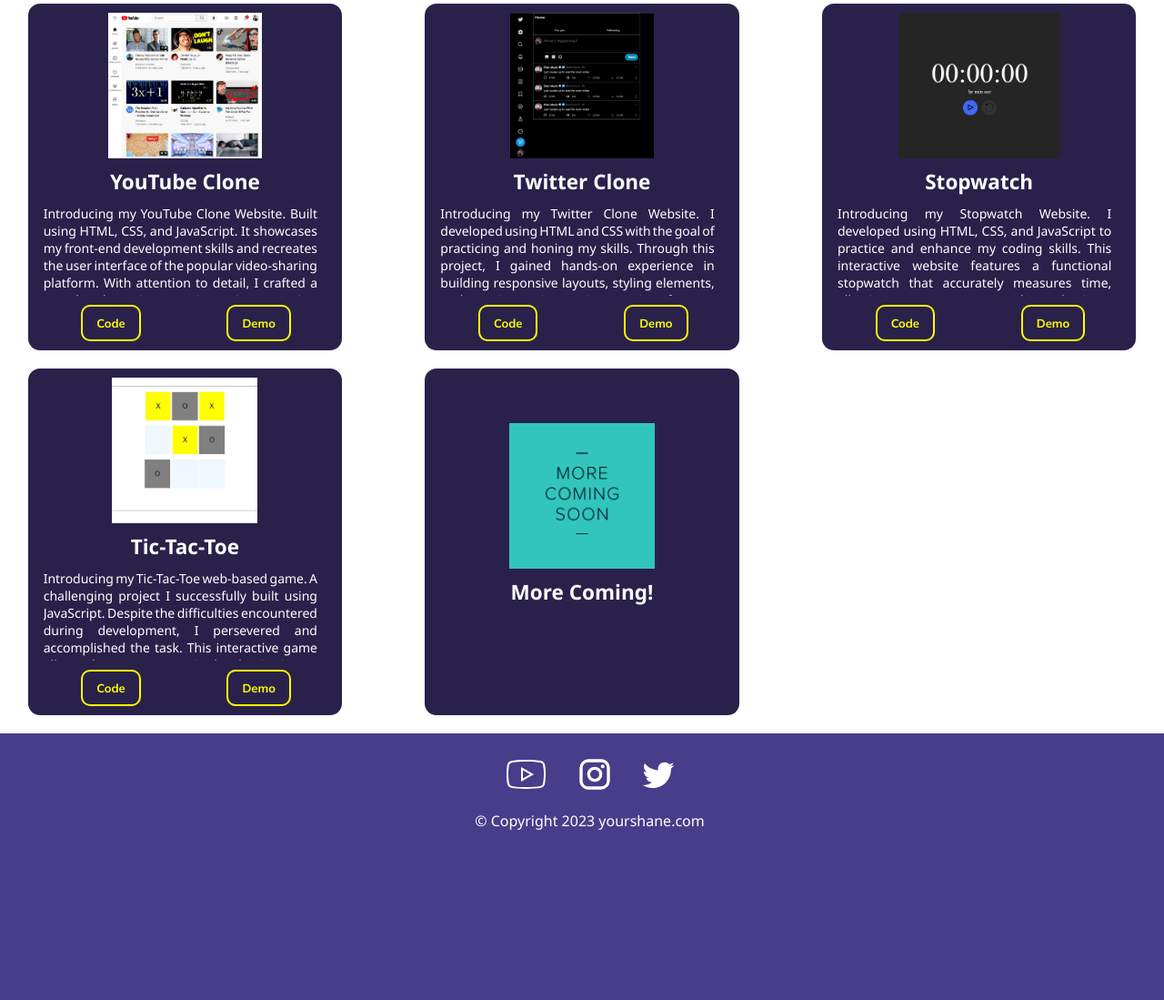
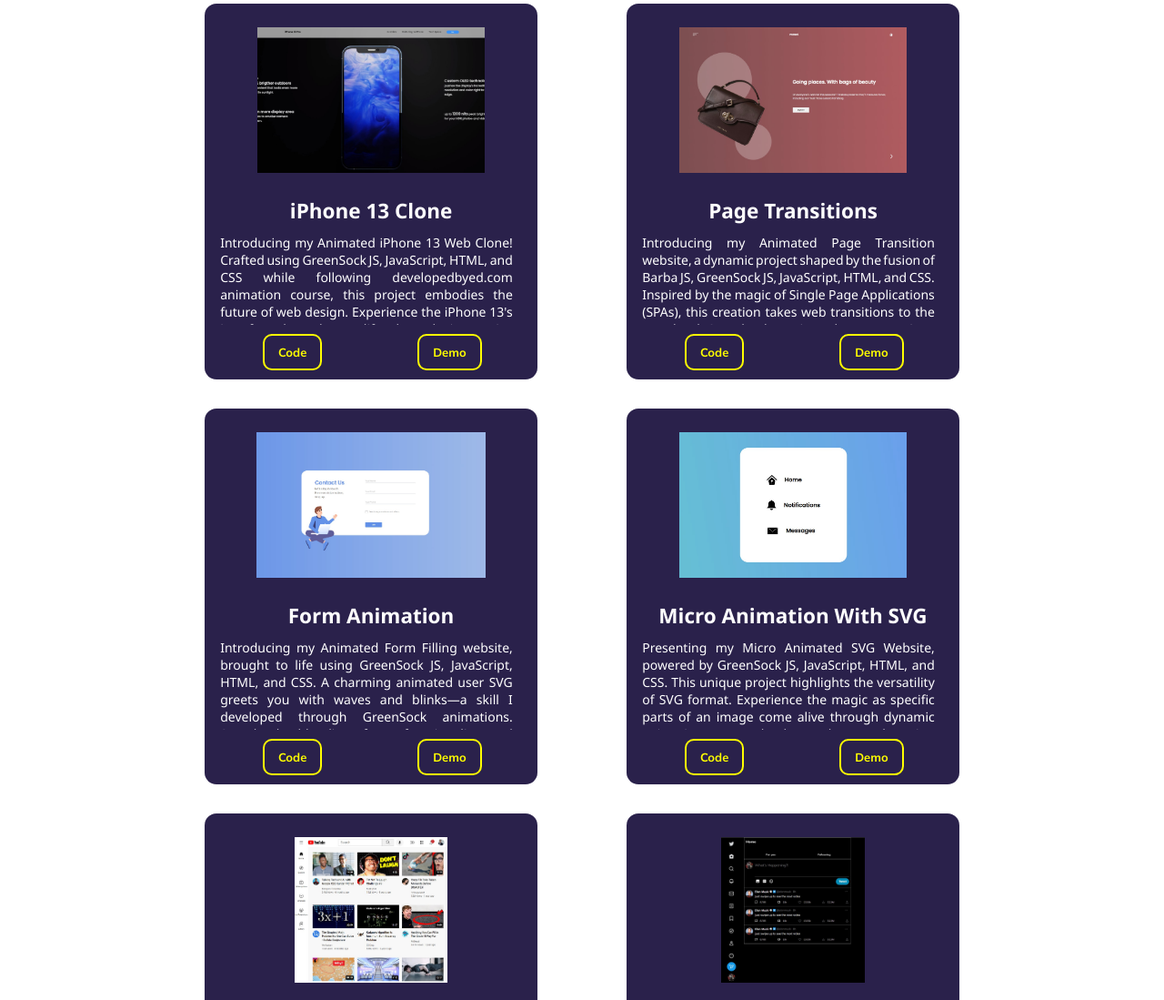
Before and after one commit to shaneilahi/Portfolio, a plain HTML site: page project.html in a window 1280 px wide. Shown: the part 307-1406 px from the top of the page at 91% size. Before the commit the page ends 1263 px from the top, so only its background shows below. Drawn offline with nearby package versions, Linux system fonts and the light colour scheme.

Commit message:
Updated Project Section with New Projects

```diff
--- a/project.html
+++ b/project.html
@@ -42,6 +42,99 @@
         </p>
       </div>
       <div class="third-row">
+
+        <div class="project">
+          <!-- 4 Vertical Layouts -->
+          <div class="project-first-row">
+            <img class="animated-img" src="images/iphone2.jpg">
+          </div>
+          <div class="project-second-row">
+            <h2>iPhone 13 Clone</h2>
+          </div>
+          <div class="project-third-row">
+            <p>
+              Introducing my Animated iPhone 13 Web Clone! Crafted using GreenSock JS, JavaScript, HTML, and CSS while following developedbyed.com animation course, this project embodies the future of web design. Experience the iPhone 13's interface brought to life through interactive animations, showcasing the potential of web animation. With every swipe, tap, and transition, this clone showcases the power of animation in web design
+            </p>
+          </div>
+          <div class="project-fourth-row">
+            <div>
+              <a href="https://github.com/shaneilahi/iPhone" target="_blank"><button>Code</button></a>
+            </div>
+            <div>
+              <a href="https://shaneilahi.github.io/iPhone/" target="_blank"><button>Demo</button></a>
+            </div>
+          </div>
+        </div>
+
+        <div class="project">
+          <!-- 4 Vertical Layouts -->
+          <div class="project-first-row">
+            <img class="animated-img" src="images/page transistion barba js.jpg">
+          </div>
+          <div class="project-second-row">
+            <h2>Page Transitions</h2>
+          </div>
+          <div class="project-third-row">
+            <p>
+              Introducing my Animated Page Transition website, a dynamic project shaped by the fusion of Barba JS, GreenSock JS, JavaScript, HTML, and CSS. Inspired by the magic of Single Page Applications (SPAs), this creation takes web transitions to the next level. Seamlessly navigate between various sections, each transition a fluid dance of interactivity and design. I harnessed these skills while following the animation course by developedbyed.com
+            </p>
+          </div>
+          <div class="project-fourth-row">
+            <div>
+              <a href="https://github.com/shaneilahi/BarbaJS" target="_blank"><button>Code</button></a>
+            </div>
+            <div>
+              <a href="https://shaneilahi.github.io/BarbaJS/" target="_blank"><button>Demo</button></a>
+            </div>
+          </div>
+        </div>
+
+        <div class="project">
+          <!-- 4 Vertical Layouts -->
+          <div class="project-first-row">
+            <img class="" src="images/form.jpg">
+          </div>
+          <div class="project-second-row">
+            <h2>Form Animation</h2>
+          </div>
+          <div class="project-third-row">
+            <p>
+              Introducing my Animated Form Filling website, brought to life using GreenSock JS, JavaScript, HTML, and CSS. A charming animated user SVG greets you with waves and blinks—a skill I developed through GreenSock animations. Seamlessly blending form functionality and captivating animation, this website embodies modern web design's potential. I honed these abilities while following the animation course by developedbyed.com.
+            </p>
+          </div>
+          <div class="project-fourth-row">
+            <div>
+              <a href="https://github.com/shaneilahi/Form" target="_blank"><button>Code</button></a>
+            </div>
+            <div>
+              <a href="https://shaneilahi.github.io/Form/" target="_blank"><button>Demo</button></a>
+            </div>
+          </div>
+        </div>
+
+        <div class="project">
+          <!-- 4 Vertical Layouts -->
+          <div class="project-first-row">
+            <img class="animated-img" src="images/micro svg aniimation.jpg">
+          </div>
+          <div class="project-second-row">
+            <h2>Micro Animation With SVG</h2>
+          </div>
+          <div class="project-third-row">
+            <p>
+              Presenting my Micro Animated SVG Website, powered by GreenSock JS, JavaScript, HTML, and CSS. This unique project highlights the versatility of SVG format. Experience the magic as specific parts of an image come alive through dynamic animations, seamlessly orchestrated using JavaScript and CSS. Through dedicated learning, including the developedbyed.com animation course, I've mastered the art of interactive SVG animation.
+            </p>
+          </div>
+          <div class="project-fourth-row">
+            <div>
+              <a href="https://github.com/shaneilahi/Micro-Animation" target="_blank"><button>Code</button></a>
+            </div>
+            <div>
+              <a href="https://shaneilahi.github.io/Micro-Animation/" target="_blank"><button>Demo</button></a>
+            </div>
+          </div>
+        </div>
+
         <div class="project">
           <!-- 4 Vertical Layouts -->
           <div class="project-first-row">
--- a/styles/project.css
+++ b/styles/project.css
@@ -13,11 +13,15 @@
 
 .third-row {
   display: grid;
-  grid-template-columns: 1fr 1fr 1fr;
+  padding: 0% 15%;
+  grid-template-columns: repeat(auto-fit, minmax(400px, 1fr));
+  gap: 2rem;
+  /* grid-template-columns: 1fr 1fr 1fr;
+  column-gap: 30px;
+  row-gap: 20px; */
   justify-items: center;
-  column-gap: 30px;
-  row-gap: 20px;
-  margin-bottom: 20px;
+
+  margin-bottom: 5rem;
 }
 
 .project {
@@ -35,7 +39,18 @@
 .project div {
   display: flex;
   justify-content: center;
+  align-items: center;
 }
+
+.project-first-row {
+  padding: 1rem;
+}
+
+/* .project-first-row img {
+  height: 100%;
+  width: 80%;
+  object-fit: cover;
+} */
 
 .project-first-row img {
   height: 160px;
@@ -44,6 +59,12 @@
 .tictactoe-img {
   height: 160px;
   width: 160px;
+  object-fit: cover;
+}
+
+.animated-img {
+  height: 250px;
+  width: 250px;
   object-fit: cover;
 }
 
@@ -99,7 +120,7 @@
 /* Only apply the CSS code below when screen width
 is between 0px - 750px. */
 
-@media (max-width: 700px) {
+/* @media (max-width: 700px) {
 
   .third-row {
     grid-template-columns: 1fr 1fr;
@@ -109,4 +130,4 @@ is between 0px - 750px. */
     padding-left: 0;
   }
 
-}
+} */
```
Also changed, not shown: images/cookiie.jpg (added), images/form.jpg (added), images/iphone1.jpg (added), images/iphone2.jpg (added), images/micro svg aniimation.jpg (added), images/page transistion barba js.jpg (added), images/page transtion 2.jpg (added).
